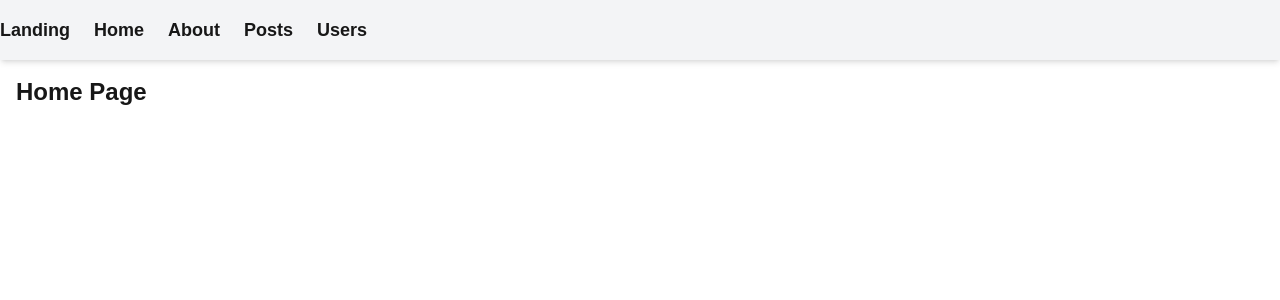
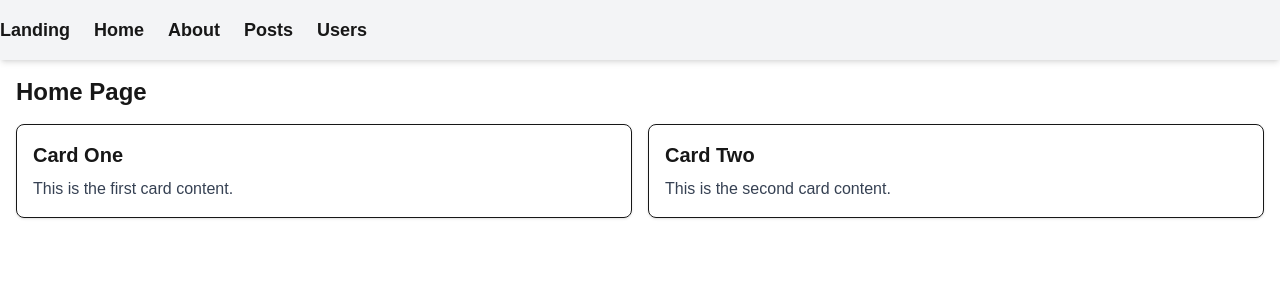
Before and after one commit to KiriManii/alx-project-0x02-setup, a Next.js app in the folder alx-project-0x02/: page /home in a window 1280 px wide. Shown: the top 300 px of the page. Built offline with nearby package versions, Linux system fonts and the light colour scheme.

Commit message:
feat(types): add CardProps interface

```diff
--- /dev/null
+++ b/alx-project-0x02/components/common/Card.tsx
@@ -0,0 +1,13 @@
+import React from 'react';
+import { CardProps } from '@/interfaces';
+
+const Card: React.FC<CardProps> = ({ title, content }) => {
+  return (
+    <div className="border rounded-lg p-4 shadow-sm hover:shadow-md transition">
+      <h2 className="text-xl font-semibold mb-2">{title}</h2>
+      <p className="text-gray-700">{content}</p>
+    </div>
+  );
+};
+
+export default Card;
--- a/alx-project-0x02/interfaces/index.ts
+++ b/alx-project-0x02/interfaces/index.ts
@@ -0,0 +1,4 @@
+export interface CardProps {
+  title: string;
+  content: string;
+}
--- a/alx-project-0x02/pages/home.tsx
+++ b/alx-project-0x02/pages/home.tsx
@@ -1,12 +1,17 @@
 import React from 'react';
 import Header from '@/components/layout/Header';
+import Card from '@/components/common/Card';
 
 const HomePage: React.FC = () => {
   return (
     <>
       <Header />
-      <main className="container mx-auto p-4">
+      <main className="container mx-auto p-4 space-y-4">
         <h1 className="text-2xl font-bold">Home Page</h1>
+        <div className="grid grid-cols-1 sm:grid-cols-2 gap-4">
+          <Card title="Card One" content="This is the first card content." />
+          <Card title="Card Two" content="This is the second card content." />
+        </div>
       </main>
     </>
   );
```
